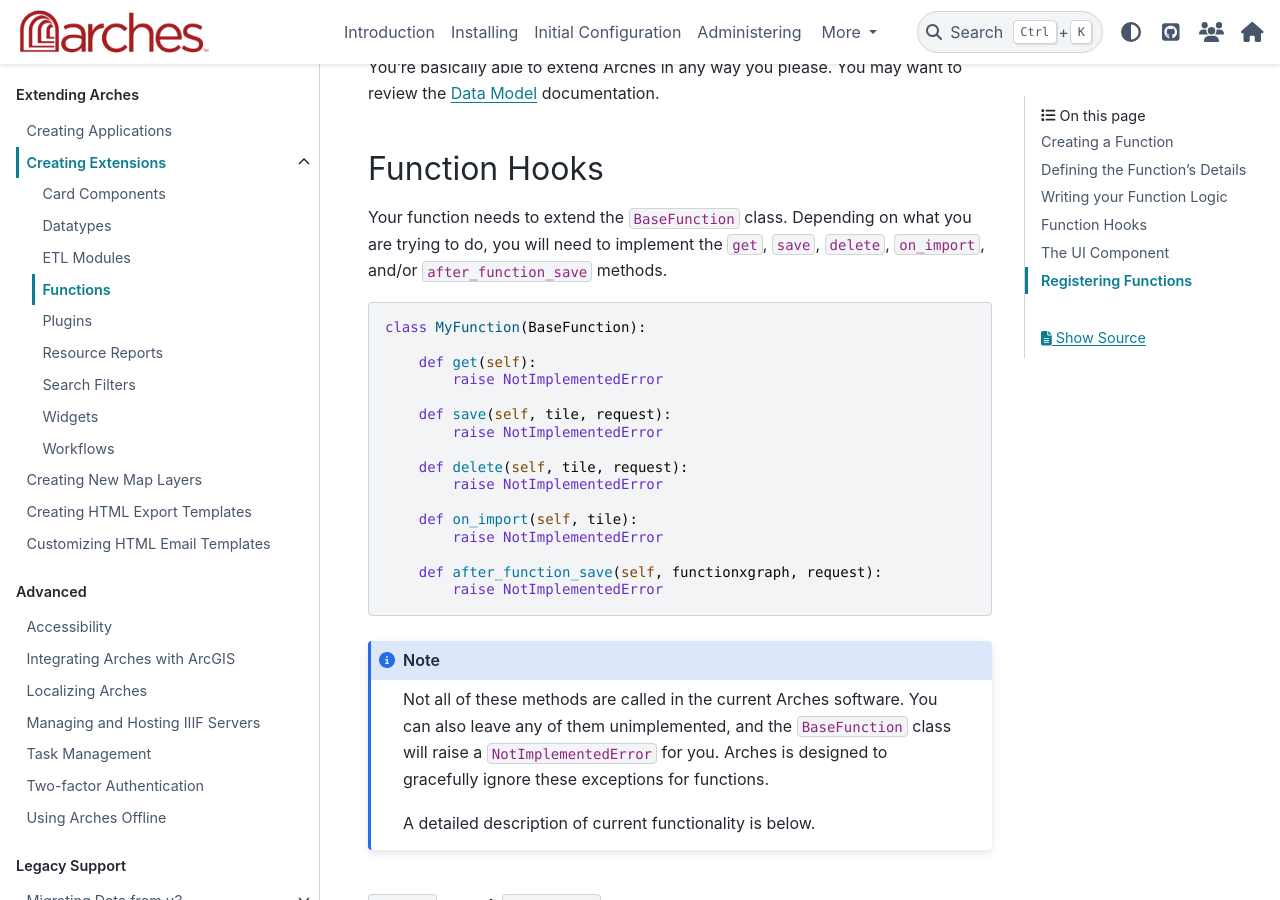
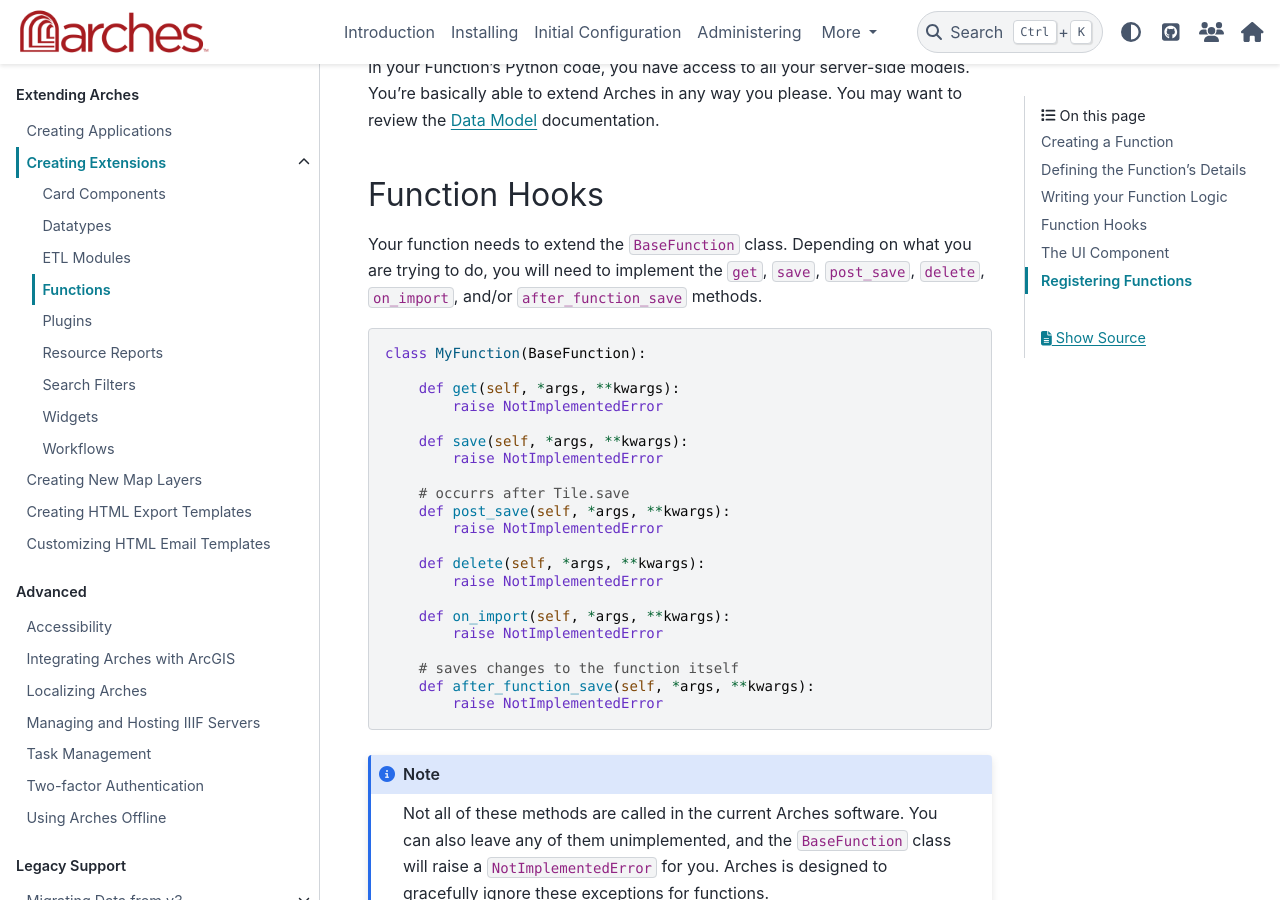
Before and after one commit to archesproject/arches-docs, a Sphinx documentation site: the page built from docs/developing/extending/extensions/functions.rst, in a window 1280 px wide and 900 px high, scrolled down 2087 px. Built offline with Sphinx 7.4.7 and the PyData theme 0.15.4, drawn with Linux system fonts in a browser that asks for light colours.

Commit message:
Made suggested updates to functions docs

```diff
--- a/docs/developing/extending/extensions/functions.rst
+++ b/docs/developing/extending/extensions/functions.rst
@@ -99,26 +99,31 @@
 
 Your function needs to extend the ``BaseFunction`` class. Depending on
 what you are trying to do, you will need to implement the ``get``,
-``save``, ``delete``, ``on_import``, and/or ``after_function_save``
+``save``, ``post_save``, ``delete``, ``on_import``, and/or ``after_function_save``
 methods.
 
 .. code-block:: python
 
     class MyFunction(BaseFunction):
 
-        def get(self):
+        def get(self, *args, **kwargs):
             raise NotImplementedError
 
-        def save(self, tile, request):
+        def save(self, *args, **kwargs):
             raise NotImplementedError
 
-        def delete(self, tile, request):
+        # occurrs after Tile.save
+        def post_save(self, *args, **kwargs):
             raise NotImplementedError
 
-        def on_import(self, tile):
+        def delete(self, *args, **kwargs):
             raise NotImplementedError
 
-        def after_function_save(self, functionxgraph, request):
+        def on_import(self, *args, **kwargs):
+            raise NotImplementedError
+
+        # saves changes to the function itself
+        def after_function_save(self, *args, **kwargs):
             raise NotImplementedError
 
 .. note::
```
Also changed, not shown: other parts of docs/developing/extending/extensions/functions.rst (+1 -1 lines).
